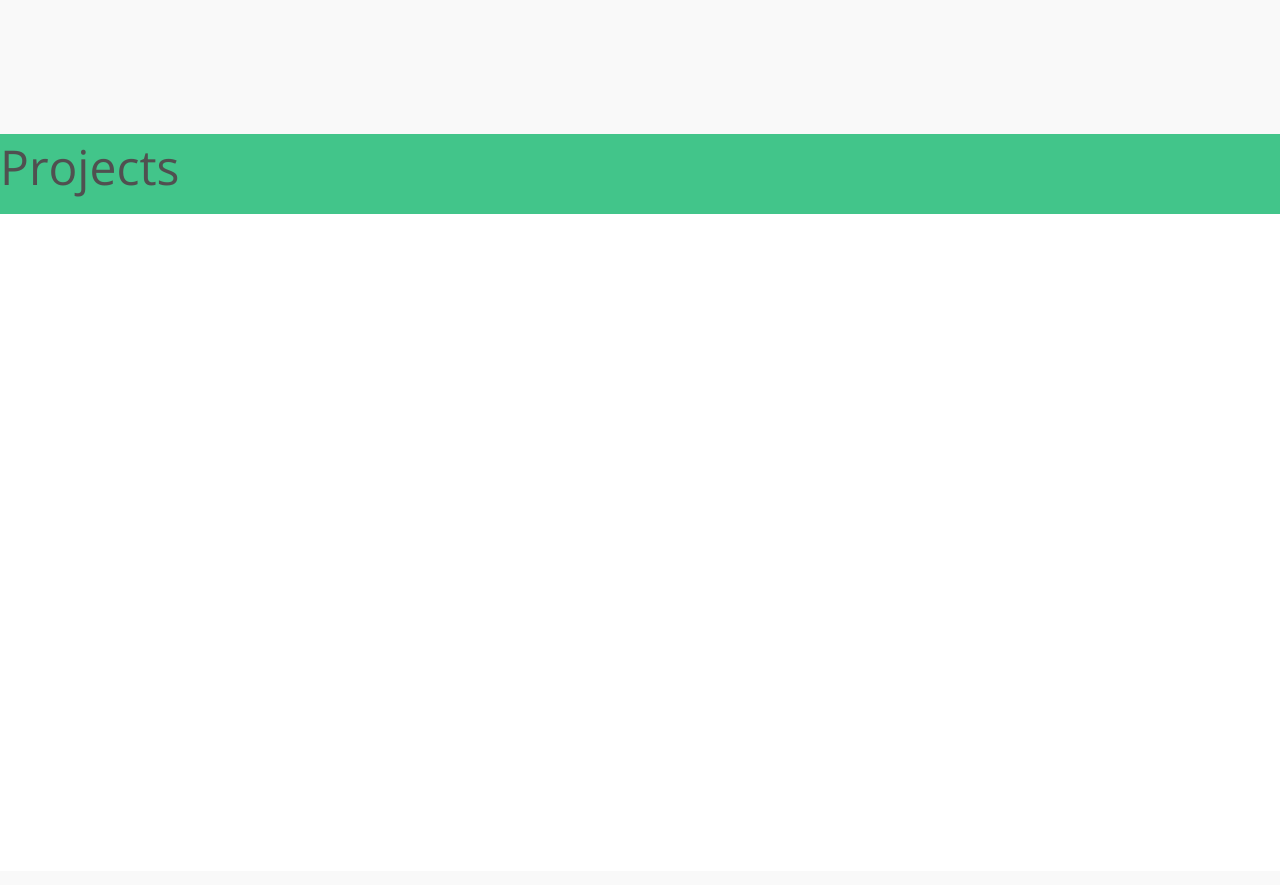
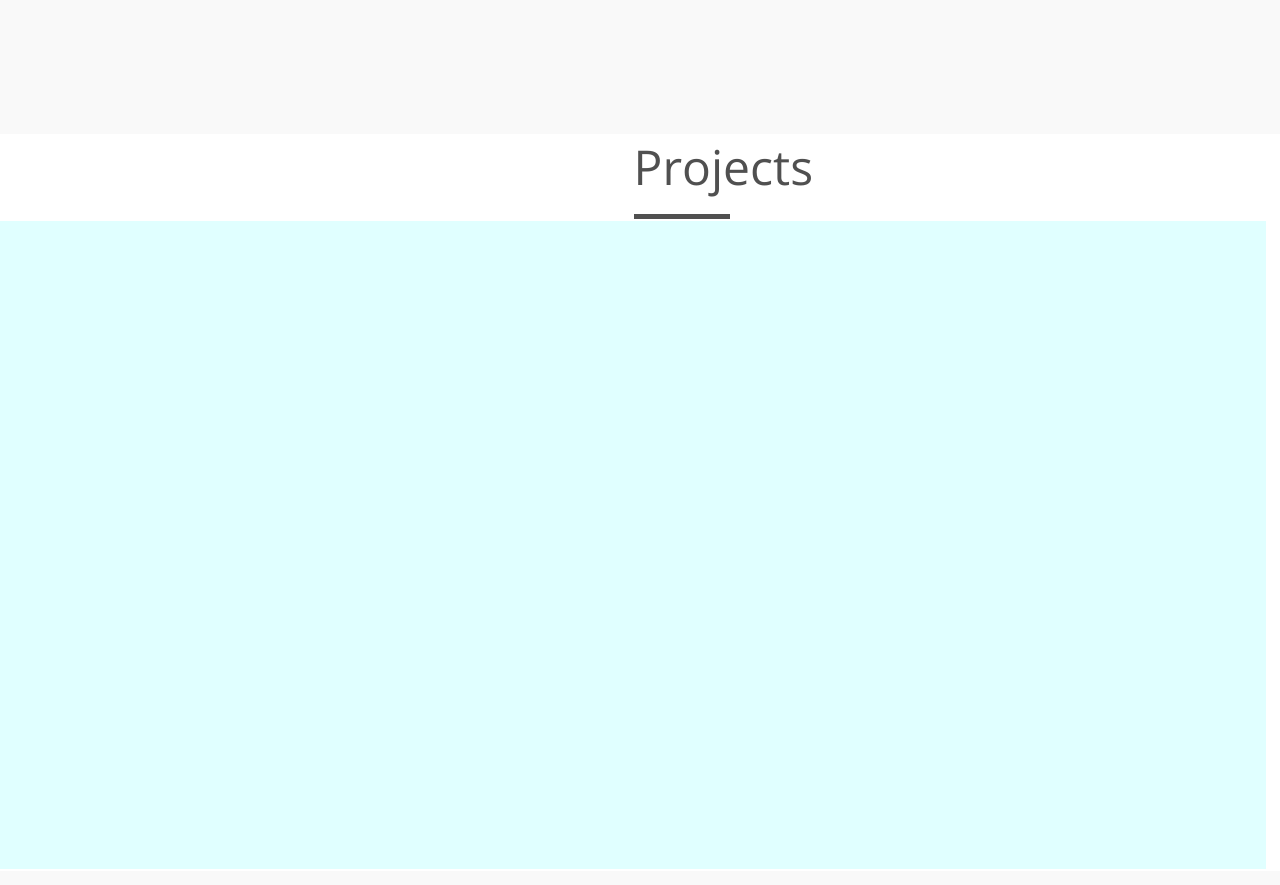
Before and after one commit to Mike2081/portfolio, a React (Create React App) app: page / in a window 1280 px wide. Shown: the part 1500-2385 px from the top of the page. Built offline with nearby package versions, Linux system fonts and the light colour scheme.

Commit message:
added underline & begining visual layout for project squares

```diff
--- a/src/components/App.js
+++ b/src/components/App.js
@@ -100,6 +100,7 @@ class App extends Component {
         <div className='App__spacer'>
           <div className='App__projects' ref={(section) => {this.Projects = section}}>
             <div className='App__projects__header'>Projects</div>
+            <div className='App__projects__case'></div>
           </div>
         </div>
         <div className='App__nav'>
--- a/src/styles/App.css
+++ b/src/styles/App.css
@@ -620,15 +620,31 @@
   display: -webkit-box;
   display: -ms-flexbox;
   display: flex;
+  -ms-flex-wrap: wrap;
+      flex-wrap: wrap;
 }
 
 .App__projects__header {
   font-family: 'Open Sans', sans-serif;
   color: #505050;
   font-size: 3em;
-  background-color: #42c58a;
+  background-color: white;
   height: 10vh;
-  width: 212.1vh;
+  width: 12vh;
+  display: -webkit-box;
+  display: -ms-flexbox;
+  display: flex;
+  -webkit-box-pack: space-evenly;
+      -ms-flex-pack: space-evenly;
+          justify-content: space-evenly;
+  border-bottom: 5px solid #505050;
+  margin: 0em 13.2em;
+}
+
+.App__projects__case {
+  height: 81vh;
+  width: 98.9vw;
+  background: lightcyan;
 }
 
 .App__nav {
--- a/src/styles/App.scss
+++ b/src/styles/App.scss
@@ -322,13 +322,23 @@
         width: 100%;
         margin: 3.8% 0% 0% 0%;
         display: flex;
+        flex-wrap: wrap;
         &__header{
             font-family: 'Open Sans', sans-serif;
             color: rgb(80, 80, 80);
             font-size: 3em;
-            background-color: #42c58a;
+            background-color: white;
             height: 10vh;
-            width: 212.1vh;
+            width: 12vh;
+            display: flex;
+            justify-content: space-evenly;
+            border-bottom: 5px solid #505050;
+            margin: 0em 13.2em;
+        }
+        &__case{
+            height: 81vh;
+            width: 98.9vw;
+            background: lightcyan;
         }
     }
     &__nav{
```
Also changed, not shown: 1 other file (tests, documents, lock files or other folders).
